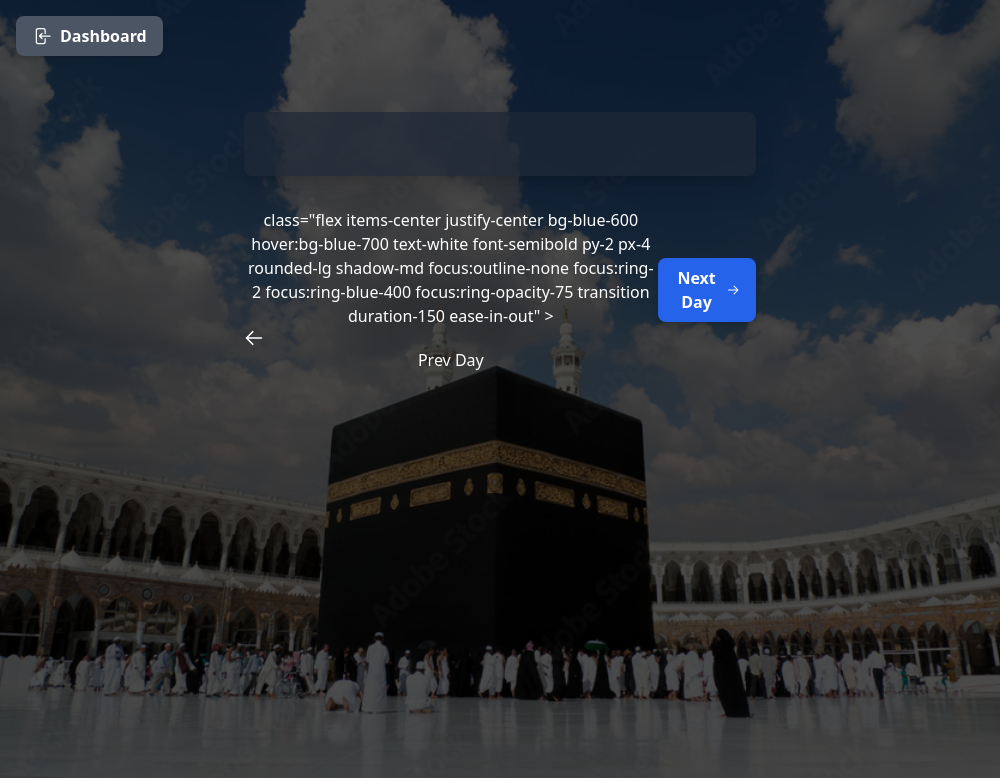
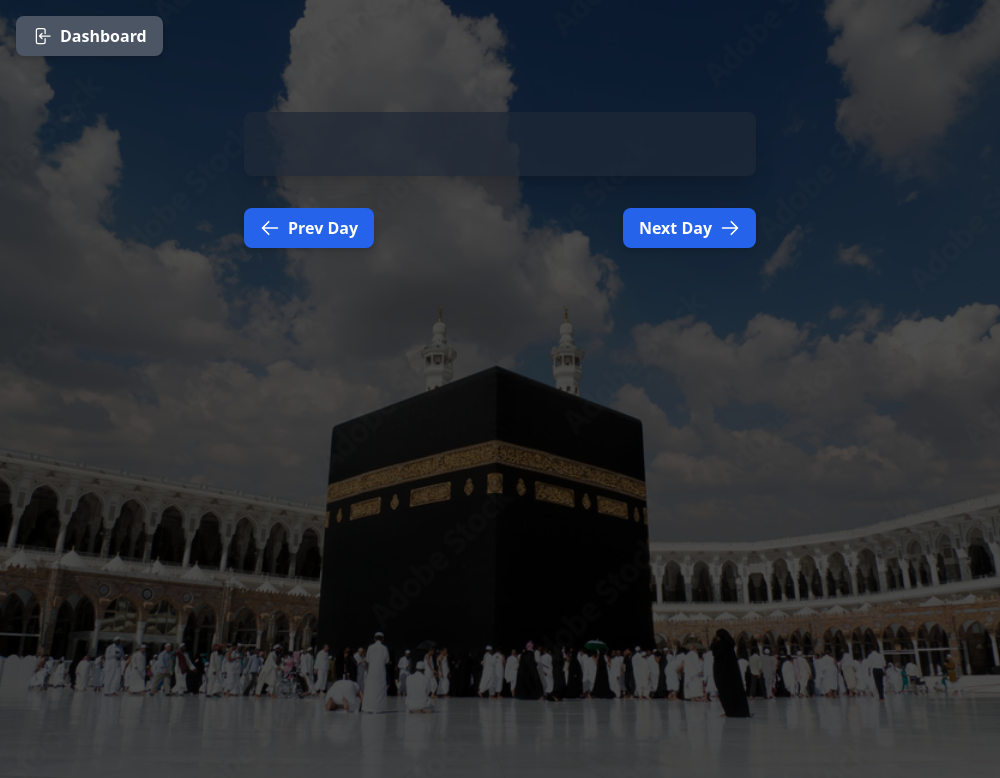
Before and after one commit to zulkifalaziz/Adhan-App, an Electron app: page times.html in a window 1000 px wide. Drawn offline with Linux system fonts and the light colour scheme; no server answers.

Commit message:
Fix malformed button tag in navigation

```diff
--- a/times.html
+++ b/times.html
@@ -46,10 +46,8 @@
         <!-- Navigation Buttons - At the bottom of the page -->
         <div class="w-full max-w-lg mx-auto mt-8 text-center">
             <div class="flex justify-between items-center w-full">
-                <button
-                    id="backButton" <!-- Will be "Prev Day" -->
-                    class="flex items-center justify-center bg-blue-600 hover:bg-blue-700 text-white font-semibold py-2 px-4 rounded-lg shadow-md focus:outline-none focus:ring-2 focus:ring-blue-400 focus:ring-opacity-75 transition duration-150 ease-in-out"
-                >
+                <!-- Will be "Prev Day" -->
+                <button id="backButton" class="flex items-center justify-center bg-blue-600 hover:bg-blue-700 text-white font-semibold py-2 px-4 rounded-lg shadow-md focus:outline-none focus:ring-2 focus:ring-blue-400 focus:ring-opacity-75 transition duration-150 ease-in-out">
                     <svg xmlns="http://www.w3.org/2000/svg" fill="none" viewBox="0 0 24 24" stroke-width="2" stroke="currentColor" class="w-5 h-5 mr-2">
                         <path stroke-linecap="round" stroke-linejoin="round" d="M10.5 19.5 3 12m0 0 7.5-7.5M3 12h18" />
                     </svg>
```
